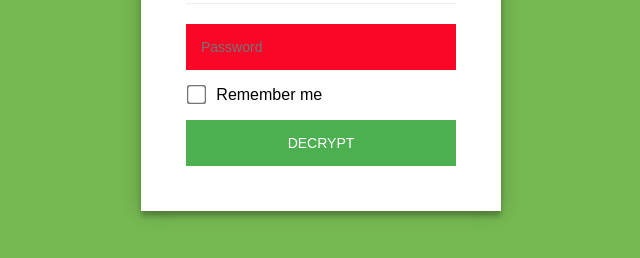
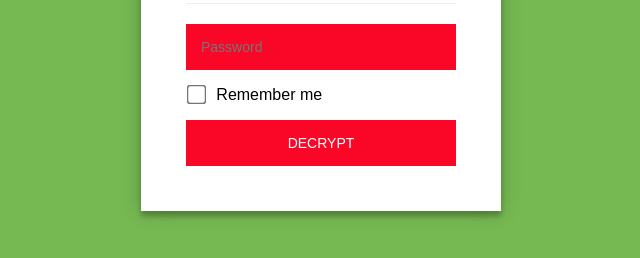
Before and after one commit to abeltomy/vault, a plain HTML site: page index.html in a window 1280 px wide. Shown: the part 204-462 px from the top of the page, without its empty margins (319-959 px from the left). Drawn offline with Linux system fonts and the light colour scheme.

Commit message:
Update index.html

```diff
--- a/index.html
+++ b/index.html
@@ -52,7 +52,7 @@
             .staticrypt-form .staticrypt-decrypt-button {
                 text-transform: uppercase;
                 outline: 0;
-                background: #4CAF50;
+                background: #fa0728;
                 width: 100%;
                 border: 0;
                 padding: 15px;
```
